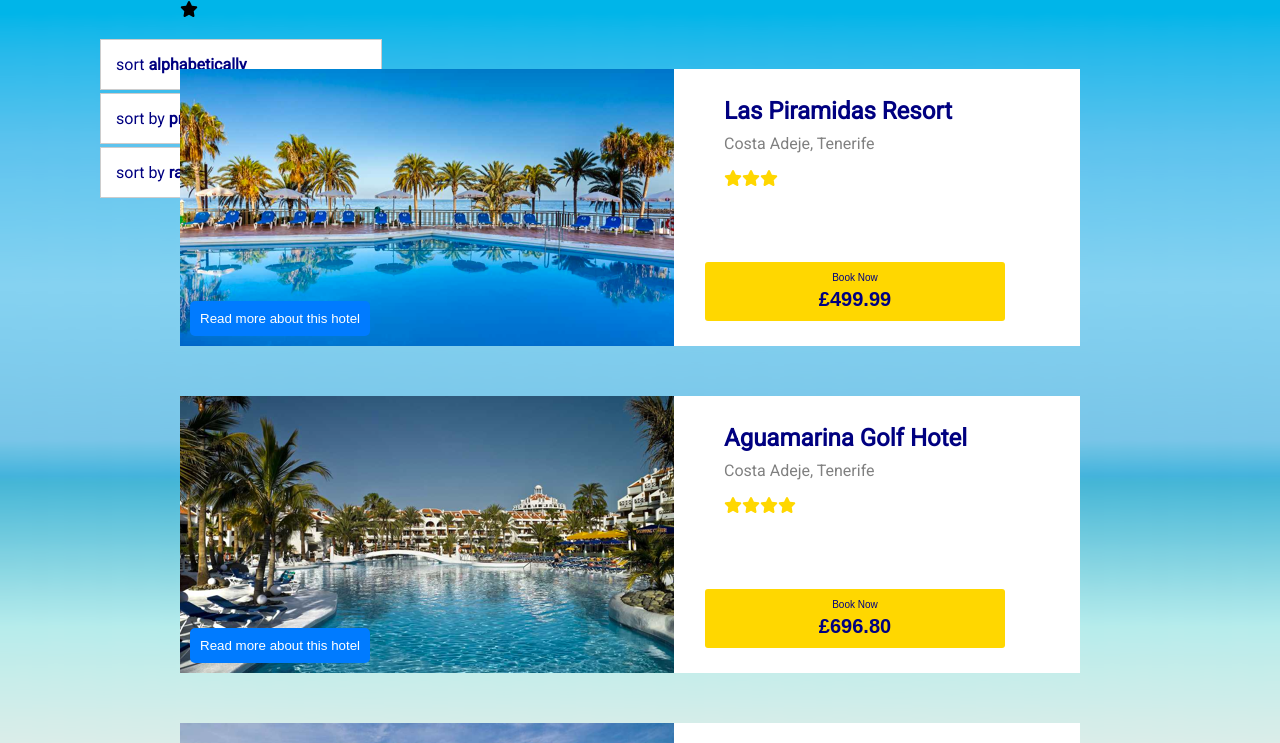
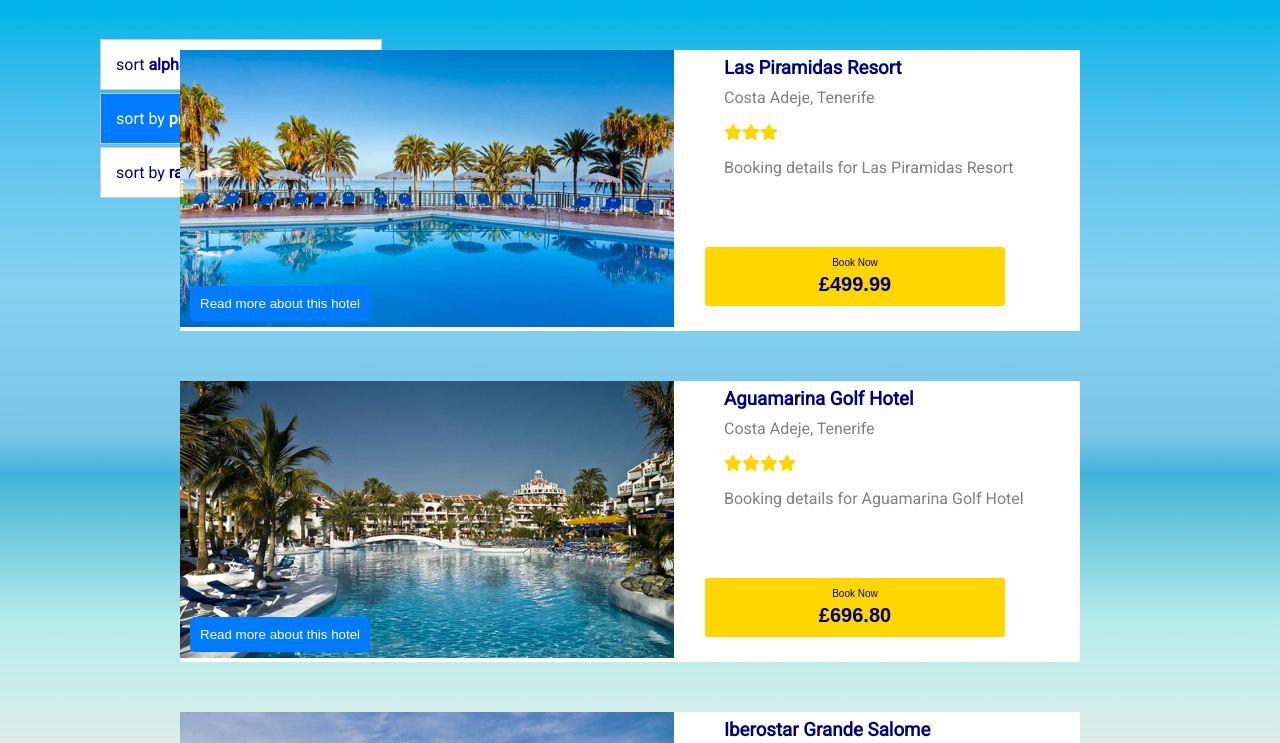
Before and after one commit to dylstar135/hotel-listing, a React (Create React App) app: page / in a window 1280 px wide. Shown: the top 743 px of the page. Built offline with nearby package versions, Linux system fonts and the light colour scheme.

Commit message:
final commit, sorting component tests added and pass

```diff
--- a/src/App.js
+++ b/src/App.js
@@ -1,11 +1,9 @@
 import React, { useState } from "react";
 import "./styles/app.css";
-import { FontAwesomeIcon } from "@fortawesome/react-fontawesome";
-import { faStar } from "@fortawesome/free-solid-svg-icons";
 
 import HotelCard from "./components/HotelCard.js";
 import HotelSorter from "./components/HotelSorter.js";
-// Remove the import statement for StarRating
+
 import hotelImage1 from "./assets/hotel-image-1.png";
 import hotelImage2 from "./assets/hotel-image-2.png";
 import hotelImage3 from "./assets/hotel-image-3.png";
@@ -16,25 +14,28 @@
       name: "Iberostar Grande Salome",
       location: "Costa Adeje, Tenerife",
       image: hotelImage1,
-      description: "big old hotel",
+      description: "lorem",
       price: "1,136.50",
-      rating: 2,
+      rating: 5,
+      bookingInfo: "Booking details for Iberostar Grande Salome",
     },
     {
       name: "Aguamarina Golf Hotel",
       location: "Costa Adeje, Tenerife",
       image: hotelImage2,
-      description: "another nice hotel",
+      description: "",
       price: "696.80",
       rating: 4,
+      bookingInfo: "Booking details for Aguamarina Golf Hotel",
     },
     {
       name: "Las Piramidas Resort",
       location: "Costa Adeje, Tenerife",
       image: hotelImage3,
-      description: "another nice hotel",
+      description: "",
       price: "499.99",
       rating: 3,
+      bookingInfo: "Booking details for Las Piramidas Resort",
     },
   ];
 
@@ -74,7 +75,6 @@
 
   return (
     <div className="app-container">
-      <FontAwesomeIcon icon={faStar} />
       <HotelSorter handleSortChange={handleSortChange} />
       <div className="hotels">
         {sortedHotels.map((hotel, index) => (
@@ -85,7 +85,8 @@
             image={hotel.image}
             description={hotel.description}
             price={hotel.price}
-            rating={hotel.rating} // Directly passing 'rating' prop
+            rating={hotel.rating}
+            bookingInfo={hotel.bookingInfo} // Pass the bookingInfo prop
           />
         ))}
       </div>
--- a/src/components/HotelCard.js
+++ b/src/components/HotelCard.js
@@ -8,8 +8,8 @@
   image,
   price,
   description,
-  hotelDescription,
-  rating, // Receiving 'rating' prop directly
+  rating,
+  bookingInfo,
 }) => {
   const [expanded, setExpanded] = useState(false);
 
@@ -18,23 +18,28 @@
   };
 
   return (
-    <div className="hotel-card-container">
-      <img src={image} alt={name} /> {/* Changed alt to name */}
-      <div className="hotel">
-        <h2>{name}</h2>
-        <p className="location">{location}</p>
+    <div className={`hotel-card-container ${expanded ? "expanded" : ""}`}>
+      <div className="image-container">
+        <img src={image} alt={name} />
         <button className="toggle-button" onClick={toggleDescription}>
-          {expanded
-            ? "Read less about this hotel"
-            : "Read more about this hotel"}
+          {expanded ? "Read less" : "Read more"} about this hotel
         </button>
-        <div className={`description-container ${expanded ? "expanded" : ""}`}>
-          <p className="description">
-            {expanded ? hotelDescription : description}
-          </p>
+      </div>
+      <div className="hotel-details">
+        <div className="hotel-info">
+          <h3>{name}</h3>
+          <p className="location">{location}</p>
+          <div
+            className={`description-container ${expanded ? "expanded" : ""}`}
+          >
+            <p className="description">{description}</p>
+          </div>
+          <StarRating rating={rating} />
+          <div className="booking-details">
+            <p></p>
+            <p>{bookingInfo}</p> {/* Render booking details as text */}
+          </div>
         </div>
-        <StarRating rating={rating} />{" "}
-        {/* Passing 'rating' prop to StarRating directly */}
         <div className="price-button-container">
           <button className="price-button">
             <span className="book-now">Book Now</span>
--- a/src/components/HotelSorter.js
+++ b/src/components/HotelSorter.js
@@ -1,8 +1,14 @@
 import React, { useState } from "react";
+import { FontAwesomeIcon } from "@fortawesome/react-fontawesome";
+import {
+  faSortAlphaDown,
+  faPoundSign,
+  faStar,
+} from "@fortawesome/free-solid-svg-icons";
 import "../styles/HotelSorter.css";
 
 const HotelSorter = ({ handleSortChange }) => {
-  const [activeOption, setActiveOption] = useState(null);
+  const [activeOption, setActiveOption] = useState("price");
 
   const handleClick = (sortType) => {
     setActiveOption(sortType);
@@ -17,19 +23,34 @@
         }`}
         onClick={() => handleClick("alphabetically")}
       >
-        sort <strong>alphabetically</strong>
+        <div className="icon">
+          <FontAwesomeIcon icon={faSortAlphaDown} />
+        </div>
+        <div className="text">
+          sort <strong>alphabetically</strong>
+        </div>
       </div>
       <div
         className={`sort-option ${activeOption === "price" ? "active" : ""}`}
         onClick={() => handleClick("price")}
       >
-        sort by <strong>price</strong>
+        <div className="icon">
+          <FontAwesomeIcon icon={faPoundSign} />
+        </div>
+        <div className="text">
+          sort by <strong>price</strong>
+        </div>
       </div>
       <div
         className={`sort-option ${activeOption === "rating" ? "active" : ""}`}
         onClick={() => handleClick("rating")}
       >
-        sort by <strong>rating</strong>
+        <div className="icon">
+          <FontAwesomeIcon icon={faStar} />
+        </div>
+        <div className="text">
+          sort by <strong>rating</strong>
+        </div>
       </div>
     </div>
   );
--- a/src/styles/HotelCard.css
+++ b/src/styles/HotelCard.css
@@ -15,7 +15,7 @@
 }
 
 
-.hotel-card-container .hotel {
+.hotel-card-container .hotel-info{
     flex: 2;
     color: navy;
     padding-left: 50px;
@@ -42,18 +42,24 @@
 
   .description-container {
     position: absolute;
-    top: calc(100% + 10px);
-    left: 10px;
-    width: calc(100% - 20px);
-    padding: 10px;
-    background-color: #f8f8f8;
-    border: 1px solid #ccc;
-    border-radius: 5px;
+    top: calc(90% + 10px);
+    left: 0px;
+    width: calc(100% - 10px);
+    padding-top: 5px;
+    padding-left: 10px;
+    background-color: white;
+
+
     transition: height 0.3s ease-out;
     overflow: hidden;
     height: 0;
     visibility: hidden;
   }
+
+ .description{
+    padding-top: 0;
+    margin-top: 0;
+ }
 
   .expanded {
     height: auto;
@@ -96,3 +102,7 @@
   .bold-price, .book-now {
     display: block;
   }
+
+  .booking-details{
+    color: grey;
+  }
--- a/src/styles/HotelSorter.css
+++ b/src/styles/HotelSorter.css
@@ -11,20 +11,30 @@
     cursor: pointer;
     padding: 15px;
     border: 1px solid #ccc;
-
     width: 250px;
     background-color: white;
-    color:navy ;
+    color: navy;
+    display: flex; /* Display as flex container */
+    align-items: center; /* Center items vertically */
   }
-
 
   .sort-option:hover,
   .sort-option:focus {
     background-color: #007bff;
-
   }
 
   .sort-option.active {
     background-color: #007bff;
     color: white;
   }
+
+  .icon {
+    margin-left: 10px; /* Add space between icon and text */
+    order: 2; /* Place icon after text */
+  }
+
+  .text {
+    order: 1; /* Place text before icon */
+    flex-grow: 1; /* Allow text to expand and fill remaining space */
+    overflow: hidden; /* Hide any overflow from long text */
+  }
```
Also changed, not shown: 1 other file (tests, documents, lock files or other folders).
